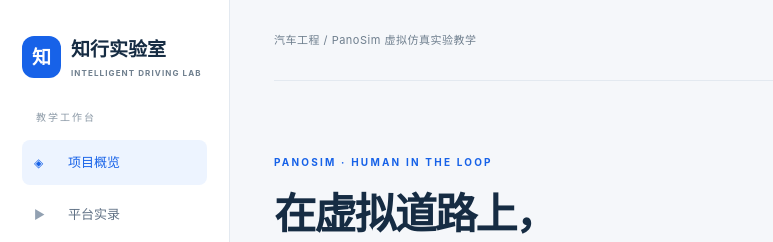
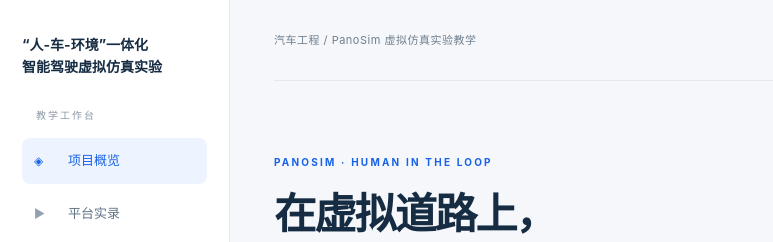
Before and after one commit to redsummer/AIteach, a plain HTML site: page index.html in a window 1280 px wide. Shown: the top 242 px of the page, 0-773 px from the left. Drawn offline with Linux system fonts and the light colour scheme.

Commit message:
Update sidebar brand link content

```diff
--- a/index.html
+++ b/index.html
@@ -8,7 +8,10 @@
 </head>
 <body>
 <aside class="sidebar">
-  <a href="#overview" class="brand"><span class="brand-icon">知</span><span>知行实验室<small>INTELLIGENT DRIVING LAB</small></span></a>
+  <a href="#overview" class="brand"><span style="font-size:14px;line-height:1.6;">
+  “人-车-环境”一体化<br>
+  智能驾驶虚拟仿真实验
+</span></a>
   <div class="side-label">教学工作台</div>
   <nav aria-label="主导航">
     <a href="#overview" class="active"><span>◈</span>项目概览</a>
```
